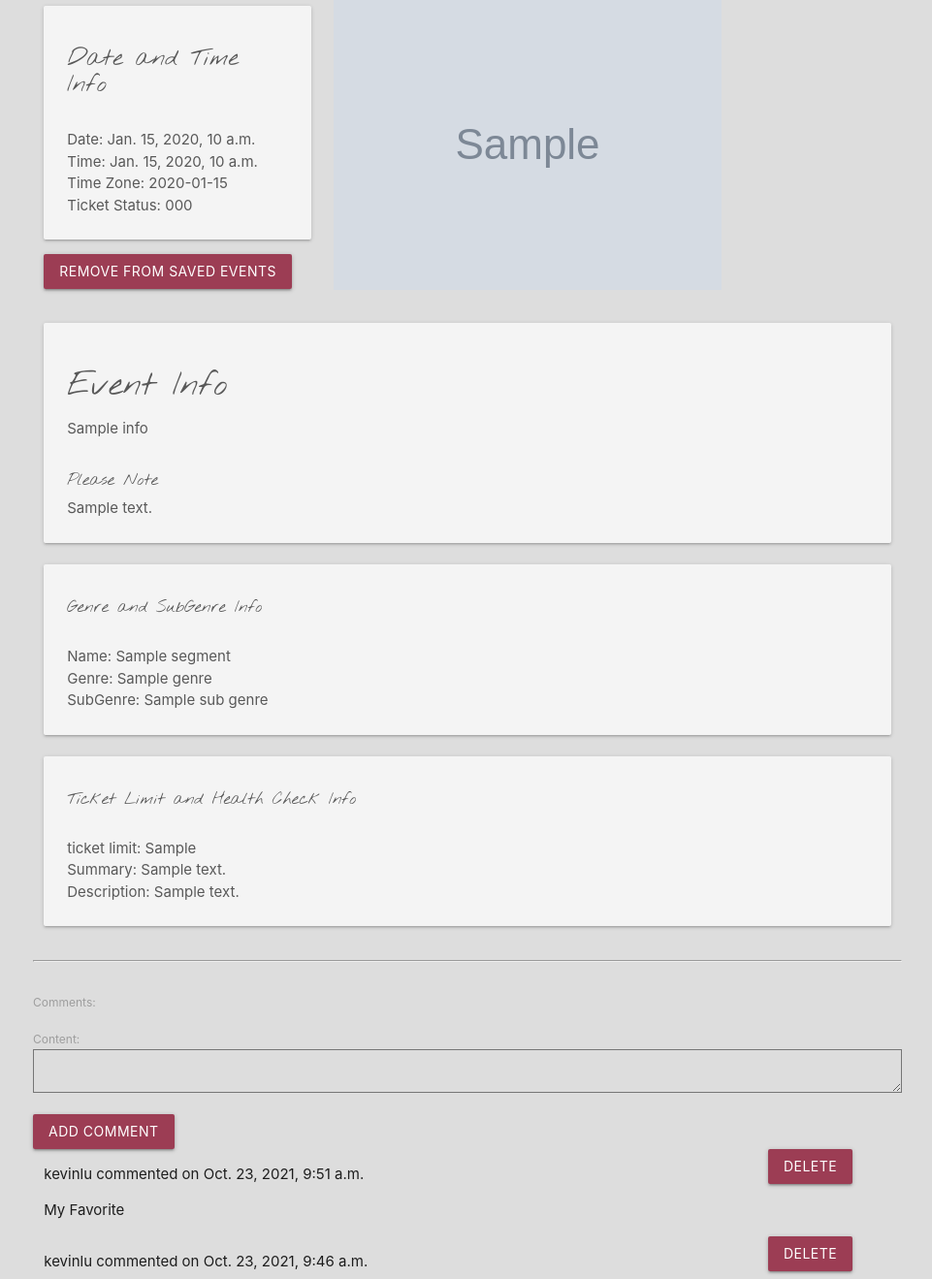
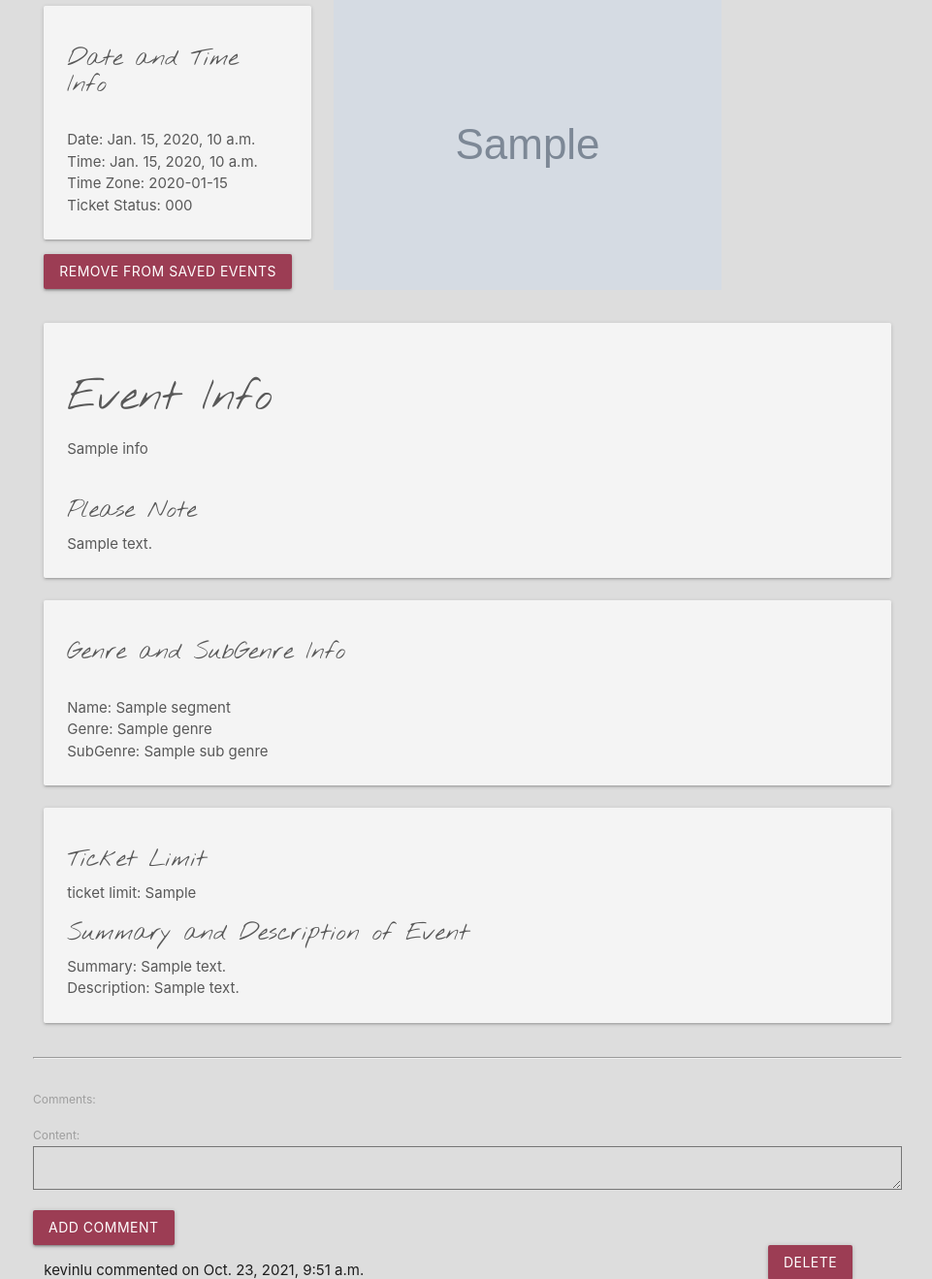
Before and after one commit to Kklu78/events-with-friends, a Django app: page /events/1/ in a window 1280 px wide. Shown: the part 253-1572 px from the top of the page at 97% size, without its empty margins (158-1119 px from the left). Run offline with Django 3.2, Linux system fonts and the light colour scheme; a user stored in the database is signed in; data comes from the database, SQL or seed files in the repository; grey boxes marked "Sample" are stand-in pictures; a database or web service that is not in the repository returns one stand-in record (values such as "Sample title"); data that the repository does not hold is empty.

Commit message:
Added if statement to details page

```diff
--- a/main_app/templates/events/details.html
+++ b/main_app/templates/events/details.html
@@ -48,12 +48,12 @@
         <div class="card">
             <div class="card-content">
                 {% if event.info %}
-                <h4>Event Info</h4>
+                <h3>Event Info</h3>
                 <p>{{ event.info }}</p>
                 {% endif %}
                 <br>
                 {% if event.pleaseNote %}
-                <h6>Please Note</h6>
+                <h5>Please Note</h5>
                 <p>{{ event.pleaseNote }}</p>
                 {% endif %}
 
@@ -64,7 +64,7 @@
     <div class="col s12">
         <div class="card">
             <div class="card-content">
-                <h6>Genre and SubGenre Info</h6>
+                <h5>Genre and SubGenre Info</h5>
                 <br>
                 <p>Name: {{ event.classifications.0.segment.name }}</p>
                 <p>Genre: {{ event.classifications.0.genre.name }}</p>
@@ -77,11 +77,16 @@
     <div class="col s12">
         <div class="card">
             <div class="card-content">
-                <h6>Ticket Limit and Health Check Info</h6>
-                <br>
+                {% if event.accessibility.ticketLimit %}
+                <h5>Ticket Limit</h5>
                 <p> ticket limit: {{ event.accessibility.ticketLimit }}</p>
+                {% endif %}
+                {% if event.ticketing.healthCheck.summary or event.ticketing.healthCheck.description %}
+                <h5>Summary and Description of Event</h5>
                 <p> Summary: {{ event.ticketing.healthCheck.summary }}</p>
                 <p> Description: {{ event.ticketing.healthCheck.description }}</p>
+                {% endif %}
+
             </div>
         </div>
     </div>
```
